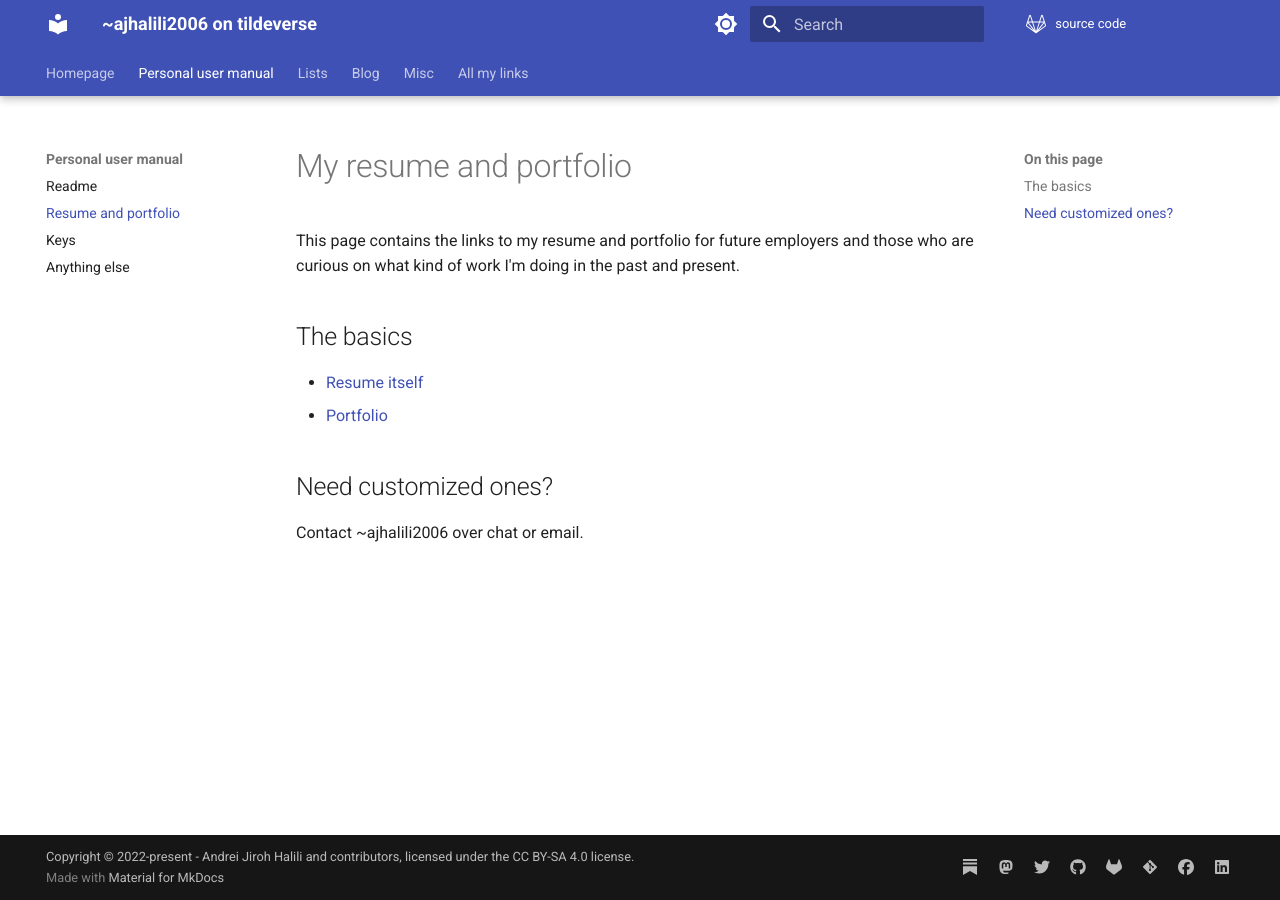
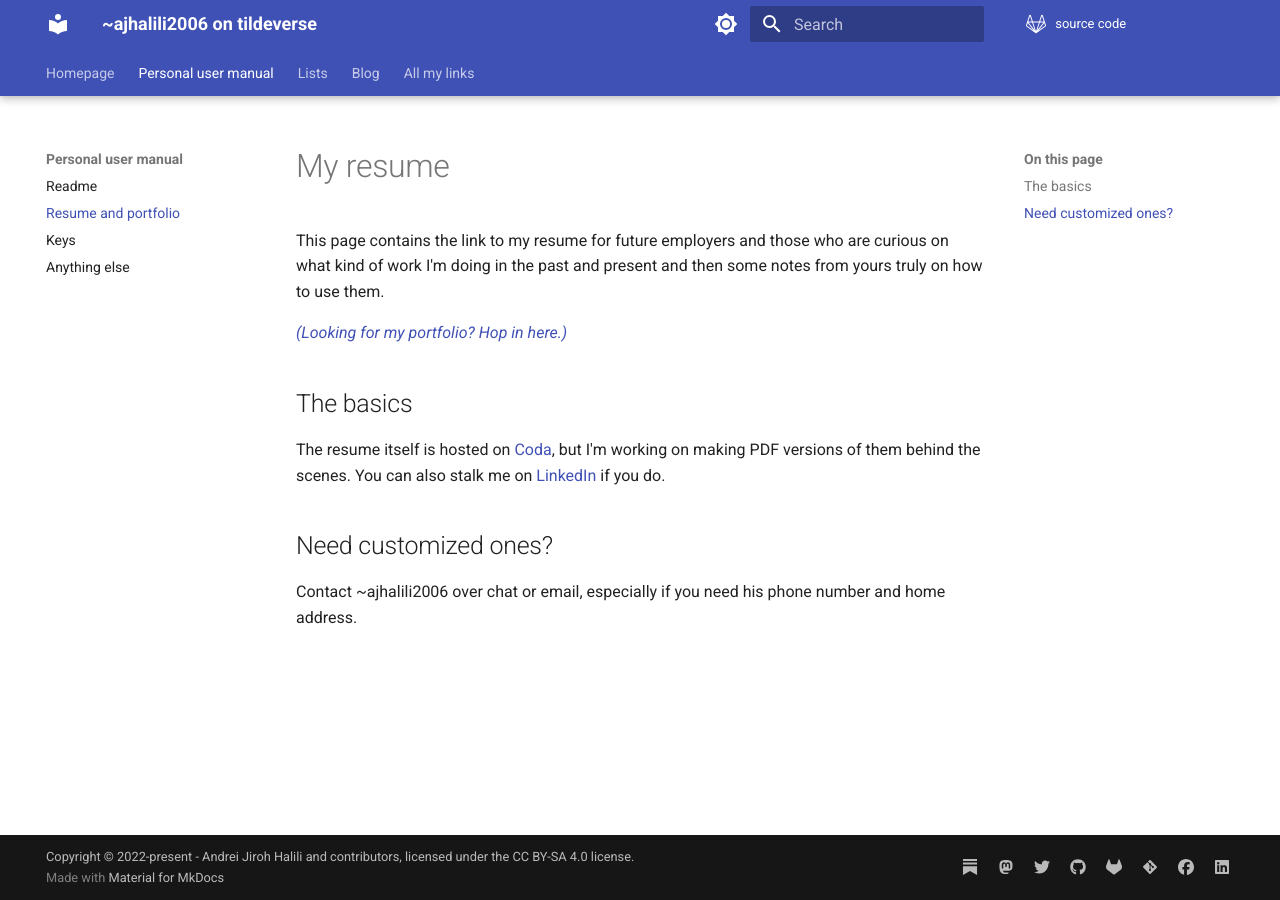
Before and after one commit to andreijiroh-dev/website, an MkDocs documentation site: the page built from markdown/user-manual/resume.md, in a window 1280 px wide. Built offline with MkDocs 1.6.1 and Material for MkDocs 9.7.7, drawn with Linux system fonts in a browser that asks for light colours.

Commit message:
docs(portfolio): add portfolio page and update config

```diff
--- a/markdown/user-manual/resume.md
+++ b/markdown/user-manual/resume.md
@@ -1,13 +1,15 @@
-# My resume and portfolio
+# My resume
 
-This page contains the links to my resume and portfolio for future employers and those who are
-curious on what kind of work I'm doing in the past and present.
+This page contains the link to my resume for future employers and those who are
+curious on what kind of work I'm doing in the past and present and then some notes from yours truly on how to use them.
+
+[*(Looking for my portfolio? Hop in here.)*](../portfolio.md)
 
 ## The basics
 
-* [Resume itself](https://go.recaptime.eu.org/crew/ajhalili2006/resume)
-* [Portfolio](https://go.recaptime.eu.org/crew/ajhalili2006/portfolio)
+The resume itself is hosted on [Coda](https://coda.io/@ajhalili2006/readme/resume-2), but I'm working on making PDF versions of them behind the scenes. You can also stalk
+me on [LinkedIn](https://linkedin.com/in/ajhalili2006) if you do.
 
 ## Need customized ones?
 
-Contact ~ajhalili2006 over chat or email.
+Contact ~ajhalili2006 over chat or email, especially if you need his phone number and home address.
--- a/mkdocs.yml
+++ b/mkdocs.yml
@@ -23,7 +23,11 @@ repo_name: source code
 
 # navbar
 nav:
-  - Homepage: index.md
+  - Homepage:
+    - index.md
+    - nowpage: now.md
+    - Contact: contact.md
+    - Portfolio: portfolio.md
   - Personal user manual:
     - Readme: user-manual/index.md
     - "Resume and portfolio": user-manual/resume.md
@@ -34,9 +38,6 @@ nav:
     - Communities: communities.md
     - Tildes: tildes.md
   - Blog: "https://blog.andreijiroh.eu.org"
-  - Misc:
-    - nowpage: now.md
-    - Contact: contact.md
   - "All my links": "https://ajhalili2006.bio.link" # todo update to start.page
 
 # theme
```
Also changed, not shown: markdown/portfolio.md (added, +16 -0 lines).
